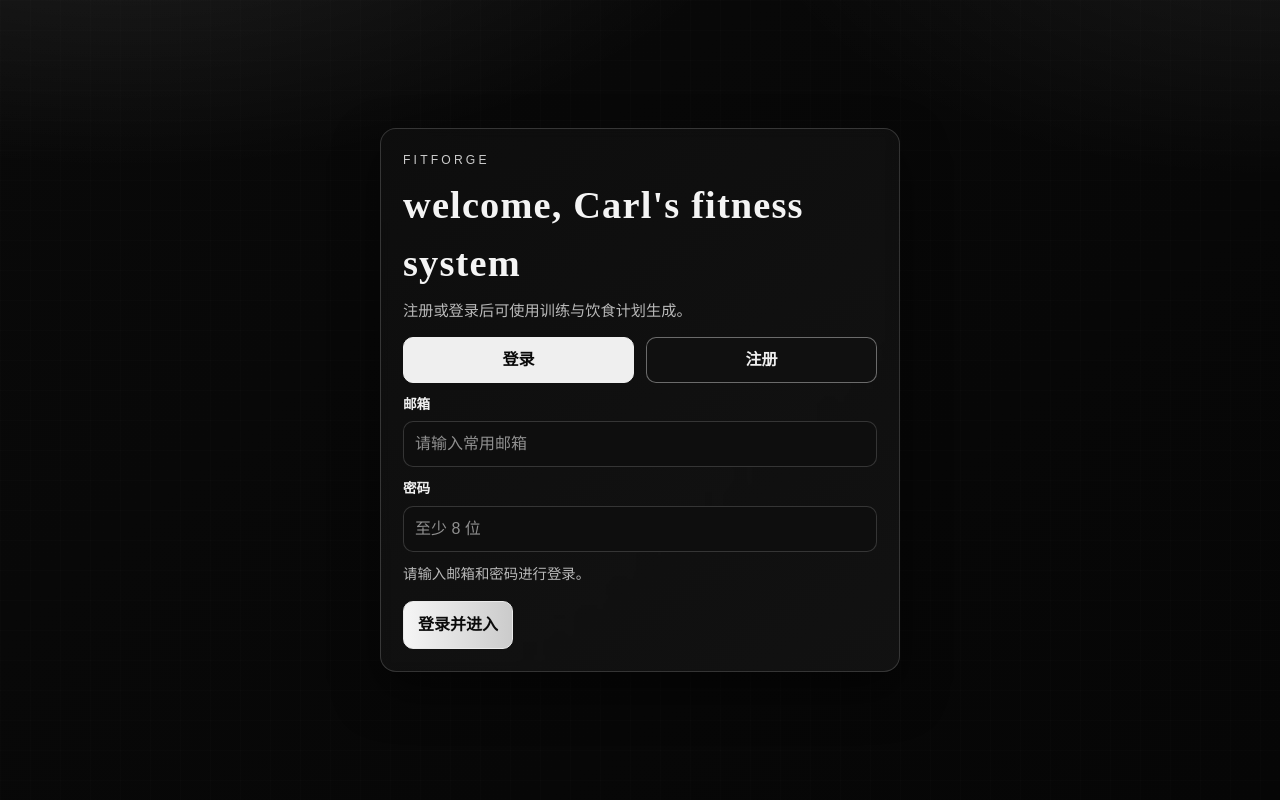
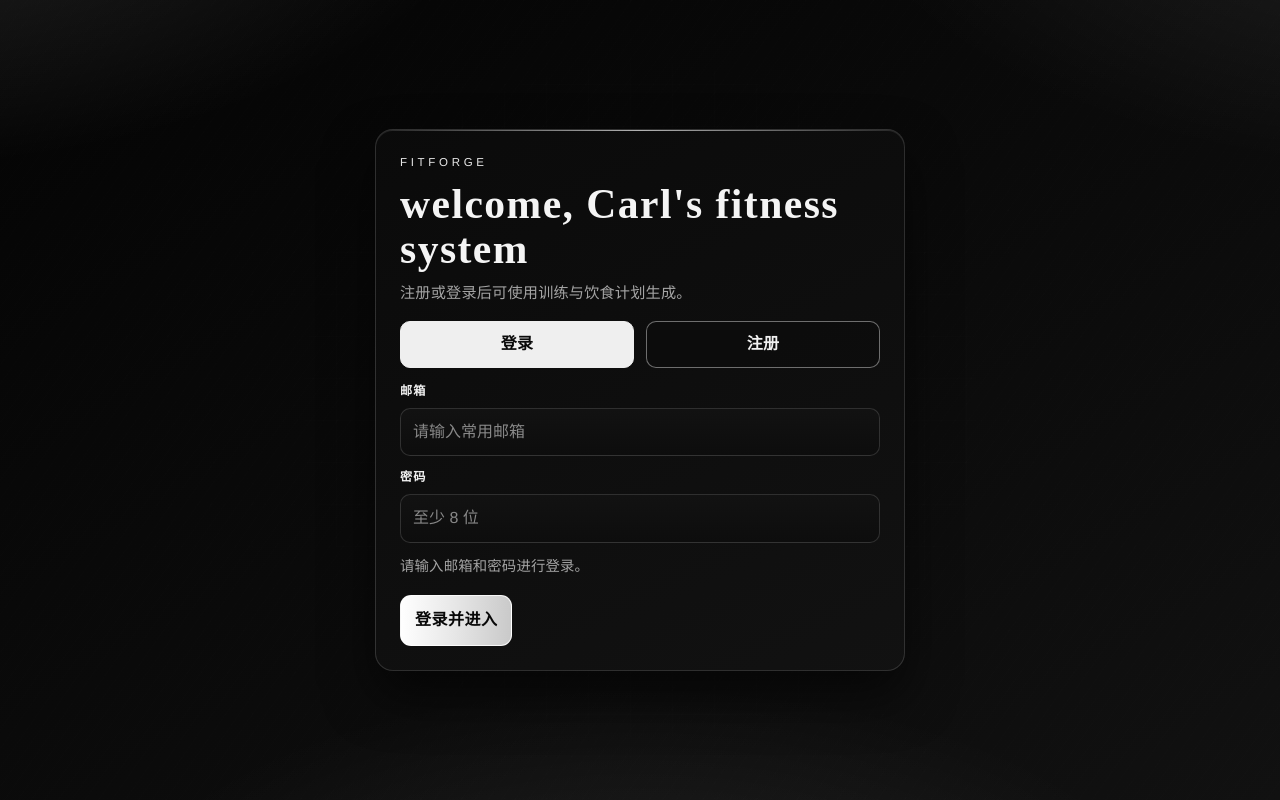
Before and after one commit to Carl26-1/fitforge-email-auth, a website: page index.html in a window 1280 px wide. Drawn offline with Linux system fonts and the light colour scheme; no server answers.

Commit message:
Refine premium monochrome visual design

```diff
--- a/styles.css
+++ b/styles.css
@@ -1,42 +1,70 @@
 :root {
-  --bg: #090909;
-  --bg-elev: #111111;
-  --bg-soft: #171717;
-  --panel: rgba(14, 14, 14, 0.88);
-  --panel-2: rgba(20, 20, 20, 0.88);
-  --line: rgba(255, 255, 255, 0.16);
-  --line-strong: rgba(255, 255, 255, 0.38);
+  --bg-0: #040404;
+  --bg-1: #0a0a0a;
+  --bg-2: #111111;
+  --panel: rgba(12, 12, 12, 0.78);
+  --panel-strong: rgba(18, 18, 18, 0.92);
+  --line: rgba(255, 255, 255, 0.14);
+  --line-strong: rgba(255, 255, 255, 0.4);
   --text: #f4f4f4;
-  --muted: #b9b9b9;
-  --shadow: rgba(0, 0, 0, 0.5);
+  --muted: #a4a4a4;
+  --accent: #ffffff;
+  --shadow: rgba(0, 0, 0, 0.55);
+  --radius-lg: 18px;
+  --radius-md: 12px;
 }
 
 * {
   box-sizing: border-box;
 }
 
+html,
+body {
+  min-height: 100%;
+}
+
 body {
   margin: 0;
-  min-height: 100vh;
   color: var(--text);
   background:
-    radial-gradient(1200px 600px at 10% -20%, rgba(255, 255, 255, 0.1), transparent 55%),
-    radial-gradient(900px 500px at 100% -15%, rgba(255, 255, 255, 0.08), transparent 60%),
-    linear-gradient(140deg, var(--bg) 0%, #060606 100%);
-  font-family: "PingFang SC", "Noto Sans SC", "Microsoft YaHei", sans-serif;
-  line-height: 1.5;
+    radial-gradient(1200px 640px at -12% -25%, rgba(255, 255, 255, 0.16), transparent 58%),
+    radial-gradient(1000px 560px at 112% -22%, rgba(255, 255, 255, 0.11), transparent 62%),
+    radial-gradient(760px 360px at 50% 118%, rgba(255, 255, 255, 0.08), transparent 72%),
+    linear-gradient(150deg, var(--bg-0) 0%, var(--bg-1) 48%, var(--bg-2) 100%);
+  font-family: "Avenir Next", "Helvetica Neue", "PingFang SC", "Noto Sans SC", "Microsoft YaHei", sans-serif;
+  line-height: 1.55;
+  letter-spacing: 0.01em;
+  overflow-x: hidden;
 }
 
-body::before {
+body::before,
+body::after {
   content: "";
   position: fixed;
   inset: 0;
   pointer-events: none;
+  z-index: 0;
+}
+
+body::before {
+  background:
+    linear-gradient(rgba(255, 255, 255, 0.03) 1px, transparent 1px),
+    linear-gradient(90deg, rgba(255, 255, 255, 0.03) 1px, transparent 1px);
+  background-size: 42px 42px;
+  mask-image: radial-gradient(circle at center, black 32%, transparent 100%);
+  opacity: 0.3;
+}
+
+body::after {
+  background:
+    repeating-linear-gradient(
+      125deg,
+      rgba(255, 255, 255, 0.028) 0,
+      rgba(255, 255, 255, 0.028) 1px,
+      transparent 1px,
+      transparent 11px
+    );
   opacity: 0.25;
-  background-image:
-    linear-gradient(rgba(255, 255, 255, 0.05) 1px, transparent 1px),
-    linear-gradient(90deg, rgba(255, 255, 255, 0.05) 1px, transparent 1px);
-  background-size: 30px 30px;
 }
 
 .app,
@@ -46,8 +74,8 @@ body::before {
 }
 
 .app {
-  width: min(980px, 92vw);
-  margin: 34px auto 48px;
+  width: min(1080px, 92vw);
+  margin: 34px auto 56px;
 }
 
 .auth-shell {
@@ -60,52 +88,70 @@ body::before {
 .auth-card,
 .card,
 .result {
+  position: relative;
   border: 1px solid var(--line);
-  border-radius: 16px;
-  background: linear-gradient(145deg, var(--panel) 0%, var(--panel-2) 100%);
-  backdrop-filter: blur(6px);
-  box-shadow: 0 20px 45px var(--shadow);
+  border-radius: var(--radius-lg);
+  background: linear-gradient(155deg, var(--panel) 0%, var(--panel-strong) 100%);
+  backdrop-filter: blur(10px);
+  box-shadow:
+    0 24px 50px var(--shadow),
+    inset 0 1px 0 rgba(255, 255, 255, 0.09);
+  overflow: hidden;
+}
+
+.auth-card::before,
+.card::before,
+.result::before {
+  content: "";
+  position: absolute;
+  left: 0;
+  right: 0;
+  top: 0;
+  height: 1px;
+  background: linear-gradient(90deg, transparent 0%, rgba(255, 255, 255, 0.65) 50%, transparent 100%);
 }
 
 .auth-card {
-  width: min(520px, 94vw);
-  padding: 22px;
+  width: min(530px, 94vw);
+  padding: 24px;
 }
 
 .auth-card .tag,
 .hero .tag {
   margin: 0;
-  color: #ffffff;
-  font-size: 0.76rem;
-  letter-spacing: 0.26em;
+  color: rgba(255, 255, 255, 0.9);
+  font-size: 0.72rem;
+  letter-spacing: 0.32em;
   text-transform: uppercase;
-  opacity: 0.78;
 }
 
 .auth-card h1,
 .hero h1,
 .result h2 {
-  margin: 8px 0 0;
-  font-family: "Songti SC", "STSong", "Noto Serif SC", serif;
-  letter-spacing: 0.03em;
+  margin: 10px 0 0;
+  font-family: "Bodoni MT", "Didot", "Songti SC", "Noto Serif SC", serif;
+  letter-spacing: 0.035em;
+  font-weight: 600;
 }
 
 .auth-card h1 {
-  font-size: clamp(1.8rem, 4.8vw, 2.4rem);
+  font-size: clamp(1.9rem, 5vw, 2.6rem);
+  line-height: 1.08;
 }
 
 .hero {
-  margin-bottom: 18px;
-  animation: fade-up 500ms ease both;
+  margin-bottom: 20px;
+  animation: fade-up 520ms cubic-bezier(0.2, 0.8, 0.2, 1) both;
 }
 
 .hero h1 {
-  font-size: clamp(2.1rem, 5.4vw, 3.6rem);
-  line-height: 0.98;
+  font-size: clamp(2.2rem, 6vw, 4.1rem);
+  line-height: 0.95;
+  text-shadow: 0 8px 30px rgba(255, 255, 255, 0.14);
 }
 
 .subtitle {
-  margin: 8px 0 0;
+  margin: 10px 0 0;
   max-width: 72ch;
   color: var(--muted);
   font-size: 0.95rem;
@@ -118,12 +164,12 @@ body::before {
 }
 
 .auth-switch {
-  margin-top: 14px;
+  margin-top: 16px;
   grid-template-columns: 1fr 1fr;
 }
 
 .auth-form {
-  margin-top: 12px;
+  margin-top: 14px;
 }
 
 .code-row {
@@ -132,21 +178,21 @@ body::before {
 
 .card,
 .result {
-  padding: 18px;
+  padding: 20px;
 }
 
 .card {
-  animation: fade-up 620ms ease both;
+  animation: fade-up 680ms cubic-bezier(0.2, 0.8, 0.2, 1) both;
 }
 
 .result {
   margin-top: 14px;
-  animation: fade-up 720ms ease both;
+  animation: fade-up 760ms cubic-bezier(0.2, 0.8, 0.2, 1) both;
 }
 
 .planner-page,
 .result-page {
-  animation: fade-up 620ms ease both;
+  animation: fade-up 640ms cubic-bezier(0.2, 0.8, 0.2, 1) both;
 }
 
 .result-page {
@@ -158,14 +204,15 @@ body::before {
   display: flex;
   align-items: center;
   justify-content: space-between;
-  gap: 10px;
+  gap: 12px;
 }
 
 .result-title {
   margin: 0;
-  font-size: 1.1rem;
-  color: #f0f0f0;
-  letter-spacing: 0.02em;
+  font-size: 1.02rem;
+  color: #ececec;
+  text-transform: uppercase;
+  letter-spacing: 0.16em;
 }
 
 .result-page .result {
@@ -181,13 +228,15 @@ body::before {
 label {
   display: flex;
   flex-direction: column;
-  gap: 6px;
+  gap: 7px;
 }
 
 label span {
-  font-size: 0.85rem;
+  font-size: 0.76rem;
   font-weight: 700;
   color: #f0f0f0;
+  text-transform: uppercase;
+  letter-spacing: 0.08em;
 }
 
 .is-hidden {
@@ -205,59 +254,67 @@ select {
   width: 100%;
   border: 1px solid var(--line);
   border-radius: 10px;
-  padding: 10px 11px;
+  padding: 11px 12px;
   color: var(--text);
-  background: #0e0e0e;
+  background: linear-gradient(180deg, #121212 0%, #0d0d0d 100%);
+  transition: border-color 140ms ease, box-shadow 140ms ease, transform 140ms ease;
 }
 
 input::placeholder {
-  color: #8f8f8f;
+  color: #888;
 }
 
 input:focus,
 select:focus {
   outline: none;
   border-color: var(--line-strong);
-  box-shadow: 0 0 0 2px rgba(255, 255, 255, 0.14);
+  box-shadow: 0 0 0 3px rgba(255, 255, 255, 0.13);
+  transform: translateY(-1px);
 }
 
 .btn-generate {
   grid-column: 1 / -1;
-  margin-top: 4px;
-  border: 1px solid #e9e9e9;
-  border-radius: 10px;
-  padding: 11px 14px;
-  color: #0a0a0a;
-  background: linear-gradient(90deg, #f5f5f5 0%, #cbcbcb 100%);
-  font-weight: 700;
+  margin-top: 6px;
+  border: 1px solid rgba(255, 255, 255, 0.82);
+  border-radius: 11px;
+  padding: 12px 14px;
+  color: #080808;
+  background: linear-gradient(92deg, #ffffff 0%, #e7e7e7 48%, #c9c9c9 100%);
+  font-weight: 800;
+  letter-spacing: 0.03em;
   cursor: pointer;
-  transition: transform 120ms ease, filter 120ms ease;
+  transition: transform 130ms ease, filter 130ms ease, box-shadow 130ms ease;
 }
 
 .btn-generate:hover {
   transform: translateY(-1px);
-  filter: brightness(1.04);
+  filter: brightness(1.03);
+  box-shadow: 0 10px 24px rgba(255, 255, 255, 0.16);
 }
 
 .btn-generate:disabled {
-  opacity: 0.62;
+  opacity: 0.6;
   cursor: not-allowed;
   transform: none;
   filter: none;
+  box-shadow: none;
 }
 
 .btn-secondary {
   border: 1px solid var(--line-strong);
   border-radius: 10px;
-  padding: 10px 12px;
-  color: #efefef;
-  background: #101010;
+  padding: 10px 13px;
+  color: #f0f0f0;
+  background: rgba(14, 14, 14, 0.85);
   font-weight: 700;
+  letter-spacing: 0.02em;
   cursor: pointer;
+  transition: border-color 130ms ease, transform 130ms ease, background 130ms ease;
 }
 
 .btn-secondary:hover {
-  border-color: rgba(255, 255, 255, 0.6);
+  border-color: rgba(255, 255, 255, 0.7);
+  transform: translateY(-1px);
 }
 
 .btn-secondary.is-active {
@@ -272,8 +329,8 @@ select:focus {
 }
 
 .result h2 {
-  margin: 0 0 10px;
-  font-size: 1.65rem;
+  margin: 0 0 12px;
+  font-size: 1.7rem;
 }
 
 .hint,
@@ -304,8 +361,8 @@ select:focus {
 .level-guide {
   grid-column: 1 / -1;
   border: 1px solid var(--line);
-  border-radius: 10px;
-  padding: 10px 12px;
+  border-radius: var(--radius-md);
+  padding: 12px;
   background: rgba(255, 255, 255, 0.03);
 }
 
@@ -338,13 +395,13 @@ select:focus {
 .meal-item,
 .nutrition-panel {
   border: 1px solid var(--line);
-  border-radius: 10px;
+  border-radius: var(--radius-md);
   background: rgba(255, 255, 255, 0.025);
 }
 
 .day-card {
   padding: 12px;
-  animation: fade-up 420ms ease both;
+  animation: fade-up 440ms cubic-bezier(0.2, 0.8, 0.2, 1) both;
 }
 
 .day-card:nth-child(2n) {
@@ -352,13 +409,13 @@ select:focus {
 }
 
 .day-card:nth-child(3n) {
-  animation-delay: 120ms;
+  animation-delay: 130ms;
 }
 
 .day-card h3 {
-  margin: 0 0 5px;
-  font-size: 0.96rem;
-  color: #f5f5f5;
+  margin: 0 0 6px;
+  font-size: 0.98rem;
+  color: #f6f6f6;
 }
 
 .day-card p {
@@ -367,19 +424,19 @@ select:focus {
 
 .day-card ul,
 .evidence-list {
-  margin: 6px 0 0;
+  margin: 8px 0 0;
   padding-left: 18px;
 }
 
 .day-card li {
   margin-bottom: 3px;
   font-size: 0.9rem;
-  color: #dedede;
+  color: #dddddd;
 }
 
 .day-card.rest-day {
   border-style: dashed;
-  background: rgba(255, 255, 255, 0.01);
+  background: rgba(255, 255, 255, 0.012);
 }
 
 .nutrition-panel {
@@ -398,7 +455,7 @@ select:focus {
 
 .cycle-week {
   border: 1px solid var(--line);
-  border-radius: 10px;
+  border-radius: var(--radius-md);
   background: rgba(255, 255, 255, 0.02);
 }
 
@@ -406,10 +463,10 @@ select:focus {
   position: relative;
   display: flex;
   flex-direction: column;
-  gap: 3px;
+  gap: 4px;
   list-style: none;
   cursor: pointer;
-  padding: 12px 40px 12px 12px;
+  padding: 12px 42px 12px 12px;
 }
 
 .cycle-week summary::-webkit-details-marker {
@@ -422,14 +479,14 @@ select:focus {
   top: 50%;
   right: 12px;
   transform: translateY(-50%);
-  width: 20px;
-  height: 20px;
+  width: 21px;
+  height: 21px;
   border: 1px solid var(--line);
   border-radius: 999px;
   display: grid;
   place-items: center;
-  color: #e8e8e8;
-  font-size: 0.95rem;
+  color: #ebebeb;
+  font-size: 1rem;
 }
 
 .cycle-week[open] summary::after {
@@ -444,11 +501,12 @@ select:focus {
   color: #f3f3f3;
   font-size: 0.93rem;
   font-weight: 700;
+  letter-spacing: 0.02em;
 }
 
 .cycle-week-note {
   color: var(--muted);
-  font-size: 0.87rem;
+  font-size: 0.86rem;
 }
 
 .cycle-week-body {
@@ -460,8 +518,8 @@ select:focus {
 }
 
 .nutrition-panel h3 {
-  margin: 0 0 6px;
-  font-size: 1rem;
+  margin: 0 0 8px;
+  font-size: 1.02rem;
   color: #f5f5f5;
 }
 
@@ -506,7 +564,7 @@ select:focus {
 }
 
 .meal-item h4 {
-  margin: 0 0 2px;
+  margin: 0 0 3px;
   color: #f0f0f0;
   font-size: 0.92rem;
 }
@@ -518,7 +576,7 @@ select:focus {
 @keyframes fade-up {
   from {
     opacity: 0;
-    transform: translateY(8px);
+    transform: translateY(10px);
   }
   to {
     opacity: 1;
@@ -526,16 +584,24 @@ select:focus {
   }
 }
 
+@media (prefers-reduced-motion: reduce) {
+  * {
+    animation: none !important;
+    transition: none !important;
+  }
+}
+
 @media (max-width: 760px) {
   .app {
-    margin-top: 20px;
+    width: min(96vw, 700px);
+    margin-top: 18px;
   }
 
   .auth-card,
   .card,
   .result {
     padding: 14px;
-    border-radius: 12px;
+    border-radius: 13px;
   }
 
   .form-grid,
@@ -544,13 +610,13 @@ select:focus {
     grid-template-columns: 1fr;
   }
 
-  .result-toolbar {
+  .result-toolbar,
+  .session-row {
     flex-direction: column;
     align-items: flex-start;
   }
 
-  .session-row {
-    flex-direction: column;
-    align-items: flex-start;
+  .hero h1 {
+    line-height: 1;
   }
 }
```
